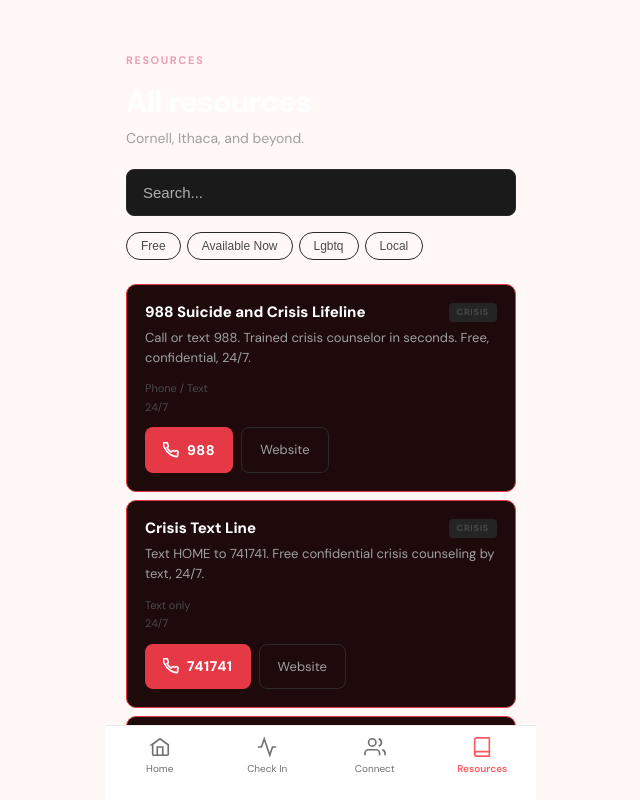
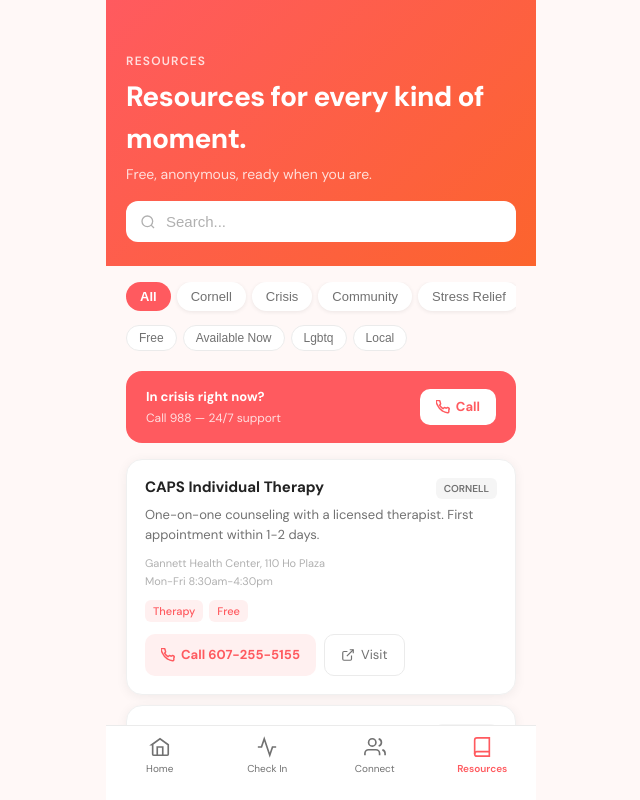
Before and after one commit to parkvince/cornellpulse, a React (Vite) app in the folder frontend/: page /resources in a window 1280 px wide. Shown: the whole page, without its empty margins (319-959 px from the left). Built offline with nearby package versions, Linux system fonts and the light colour scheme; no server answers.

Commit message:
resources page with coral gradient header and clean cards

```diff
--- a/frontend/src/pages/ResourcesPage.tsx
+++ b/frontend/src/pages/ResourcesPage.tsx
@@ -1,16 +1,17 @@
 import { useState } from "react"
 
-const PINK = "#e8a0b4"
+const CORAL = "#FF5A5F"
 const CATS = ["All", "Cornell", "Crisis", "Community", "Stress Relief", "Physical"]
+const QUICK_FILTERS = ["free", "24/7", "lgbtq", "local"]
 
 const resources = [
-  { cat: "Cornell", name: "CAPS Individual Therapy", phone: "607-255-5155", url: "https://health.cornell.edu/services/mental-health-care", desc: "One-on-one counseling with a licensed therapist. Access Appointment within 1-2 days.", loc: "Gannett Health Center, 110 Ho Plaza", hours: "Mon-Fri 8:30am-4:30pm", tags: ["therapy", "free"] },
+  { cat: "Cornell", name: "CAPS Individual Therapy", phone: "607-255-5155", url: "https://health.cornell.edu/services/mental-health-care", desc: "One-on-one counseling with a licensed therapist. First appointment within 1-2 days.", loc: "Gannett Health Center, 110 Ho Plaza", hours: "Mon-Fri 8:30am-4:30pm", tags: ["therapy", "free"] },
   { cat: "Cornell", name: "Let's Talk Drop-In", phone: null, url: "https://health.cornell.edu/services/mental-health-care/lets-talk", desc: "Informal 15-20 min conversations with a CAPS counselor. No appointment needed.", loc: "Various campus locations", hours: "Mon-Fri, check website", tags: ["drop-in", "free"] },
   { cat: "Cornell", name: "EARS Peer Counseling", phone: "607-255-4050", url: "https://ears.cornell.edu", desc: "Confidential peer counseling with trained Cornell students. No judgment.", loc: "305 Willard Straight Hall", hours: "Sun-Thu 9pm-1am", tags: ["peer", "free", "evening"] },
   { cat: "Cornell", name: "Cornell Health 24/7", phone: "607-255-5155", url: "https://health.cornell.edu", desc: "Talk to a health professional any time. Press 2 for mental health support.", loc: "Phone only", hours: "24/7 including holidays", tags: ["24/7", "free"] },
   { cat: "Cornell", name: "CAPS Group Therapy", phone: "607-255-5155", url: "https://health.cornell.edu/services/mental-health-care", desc: "Therapist-led groups for anxiety, grief, identity, relationships, and more.", loc: "Gannett Health Center", hours: "Varies by group", tags: ["group", "free"] },
   { cat: "Cornell", name: "Headspace App", phone: null, url: "https://www.headspace.com/studentplan", desc: "Free meditation and sleep app for all Cornell students.", loc: "Online / Mobile", hours: "Always available", tags: ["app", "free", "meditation"] },
-  { cat: "Cornell", name: "Office of Diversity and Inclusion", phone: "607-255-4857", url: "https://diversity.cornell.edu", desc: "Counseling for students of color, LGBTQ+, first-gen, and international students.", loc: "626 Thurston Ave", hours: "Mon-Fri 8am-5pm", tags: ["identity", "diversity", "free"] },
+  { cat: "Cornell", name: "Office of Diversity and Inclusion", phone: "607-255-4857", url: "https://diversity.cornell.edu", desc: "Counseling for students of color, LGBTQ+, first-gen, and international students.", loc: "626 Thurston Ave", hours: "Mon-Fri 8am-5pm", tags: ["identity", "diversity", "free", "lgbtq"] },
   { cat: "Cornell", name: "LGBT Resource Center", phone: "607-255-6482", url: "https://lgbtq.cornell.edu", desc: "Community, support, and resources for LGBTQ+ students.", loc: "626 Thurston Ave", hours: "Mon-Fri 9am-5pm", tags: ["lgbtq", "free"] },
   { cat: "Cornell", name: "Financial Aid Emergency Fund", phone: "607-255-5145", url: "https://finaid.cornell.edu/emergency-fund", desc: "Emergency grants for unexpected expenses. You do not need to pay them back.", loc: "203 Day Hall", hours: "Mon-Fri 8am-5pm", tags: ["financial", "emergency", "free"] },
   { cat: "Cornell", name: "Basic Needs Support", phone: null, url: "https://basicneeds.cornell.edu", desc: "Food pantry, emergency housing, and basic needs support. No questions asked.", loc: "Multiple locations", hours: "Check website", tags: ["food", "housing", "free"] },
@@ -39,13 +40,6 @@
   { cat: "Physical", name: "Cornell Outdoor Education", phone: "607-255-6415", url: "https://outdoor.cornell.edu", desc: "Outdoor trips, climbing wall, and adventure programs. Free or low cost.", loc: "Bartels Hall", hours: "Mon-Fri 9am-5pm", tags: ["outdoor", "adventure"] },
 ]
 
-const QUICK_FILTERS = ["free", "24/7", "lgbtq", "local"]
-
-export default function ResourcesPage() {
-  const [cat, setCat] = useState("All")
-  const [search, setSearch] = useState("")
-  const [quickFilter, setQuickFilter] = useState("")
-
 function track(resourceId: string, action: string) {
   fetch((import.meta.env.VITE_API_URL || "http://localhost:8000/api/v1") + "/track-click", {
     method: "POST",
@@ -54,50 +48,88 @@
   }).catch(() => {})
 }
 
+export default function ResourcesPage() {
+  const [cat, setCat] = useState("All")
+  const [search, setSearch] = useState("")
+  const [quickFilter, setQuickFilter] = useState("")
+
   const filtered = resources.filter(r =>
     (cat === "All" || r.cat === cat) &&
     (quickFilter === "" || r.tags.includes(quickFilter)) &&
     (search === "" || r.name.toLowerCase().includes(search.toLowerCase()) || r.desc.toLowerCase().includes(search.toLowerCase()) || r.tags.some(t => t.includes(search.toLowerCase())))
   )
 
-  if (cat === "All" && !search) {
-    filtered.sort((a, b) => (a.cat === "Crisis" ? 0 : 1) - (b.cat === "Crisis" ? 0 : 1))
-  }
-
   return (
     <div style={{ paddingBottom: "24px" }}>
-      <div style={{ padding: "52px 20px 0" }}>
-        <p style={{ fontSize: "11px", fontWeight: 700, color: PINK, textTransform: "uppercase", letterSpacing: "0.14em", marginBottom: "10px" }}>Resources</p>
-        <h1 style={{ fontSize: "30px", fontWeight: 800, color: "#fff", letterSpacing: "-0.02em", marginBottom: "4px" }}>All resources</h1>
-        <p style={{ fontSize: "14px", color: "#a0a0a0", marginBottom: "20px" }}>Cornell, Ithaca, and beyond.</p>
-        <input value={search} onChange={e => setSearch(e.target.value)} placeholder="Search..." style={{ width: "100%", padding: "14px 16px", border: "1px solid #2a2a2a", borderRadius: "8px", fontSize: "15px", backgroundColor: "#1a1a1a", color: "#fff", marginBottom: "16px" }} />
-        <div style={{ display: "flex", gap: "6px", overflowX: "auto", paddingBottom: "4px", marginBottom: "20px" }}>
+      <div style={{ background: "linear-gradient(135deg, #FF5A5F 0%, #FC642D 100%)", padding: "52px 20px 24px" }}>
+        <p style={{ fontSize: "12px", fontWeight: 600, color: "rgba(255,255,255,0.8)", textTransform: "uppercase", letterSpacing: "0.1em", marginBottom: "6px" }}>Resources</p>
+        <h1 style={{ fontSize: "28px", fontWeight: 800, color: "#ffffff", letterSpacing: "-0.02em", marginBottom: "4px" }}>Resources for every kind of moment.</h1>
+        <p style={{ fontSize: "14px", color: "rgba(255,255,255,0.8)", marginBottom: "16px" }}>Free, anonymous, ready when you are.</p>
+        <div style={{ position: "relative" }}>
+          <svg style={{ position: "absolute", left: "14px", top: "50%", transform: "translateY(-50%)" }} width="16" height="16" viewBox="0 0 24 24" fill="none" stroke="#b0b0b0" strokeWidth="2"><circle cx="11" cy="11" r="8"/><path d="M21 21l-4.35-4.35"/></svg>
+          <input value={search} onChange={e => setSearch(e.target.value)} placeholder="Search..." style={{ width: "100%", padding: "12px 14px 12px 40px", border: "none", borderRadius: "12px", fontSize: "15px", backgroundColor: "#ffffff", color: "#222222" }} />
+        </div>
+      </div>
+
+      <div style={{ padding: "16px 20px 0" }}>
+        <div style={{ display: "flex", gap: "6px", overflowX: "auto", paddingBottom: "4px", marginBottom: "10px" }}>
+          {CATS.map(c => (
+            <button key={c} onClick={() => setCat(c)} style={{ padding: "7px 14px", border: "none", borderRadius: "20px", backgroundColor: cat === c ? CORAL : "#ffffff", color: cat === c ? "#ffffff" : "#717171", fontSize: "13px", fontWeight: cat === c ? 700 : 400, cursor: "pointer", whiteSpace: "nowrap", flexShrink: 0, boxShadow: cat === c ? "none" : "0 1px 4px rgba(0,0,0,0.08)" }}>
+              {c}
+            </button>
+          ))}
+        </div>
+
+        <div style={{ display: "flex", gap: "6px", overflowX: "auto", paddingBottom: "4px", marginBottom: "16px" }}>
           {QUICK_FILTERS.map(f => (
-            <button key={f} onClick={() => setQuickFilter(f === quickFilter ? "" : f)} style={{ padding: "6px 14px", border: "1px solid " + (quickFilter === f ? PINK : "#2a2a2a"), borderRadius: "20px", backgroundColor: "transparent", color: quickFilter === f ? PINK : "#4a4a4a", fontSize: "12px", fontWeight: quickFilter === f ? 700 : 400, cursor: "pointer", whiteSpace: "nowrap", flexShrink: 0, textTransform: "capitalize" }}>
+            <button key={f} onClick={() => setQuickFilter(f === quickFilter ? "" : f)} style={{ padding: "5px 12px", border: `1.5px solid ${quickFilter === f ? CORAL : "#ebebeb"}`, borderRadius: "20px", backgroundColor: quickFilter === f ? "#FFF0F0" : "#ffffff", color: quickFilter === f ? CORAL : "#717171", fontSize: "12px", fontWeight: quickFilter === f ? 600 : 400, cursor: "pointer", whiteSpace: "nowrap", flexShrink: 0, textTransform: "capitalize" }}>
               {f === "24/7" ? "Available now" : f}
             </button>
           ))}
         </div>
+
+        {cat === "All" && !search && (
+          <div style={{ backgroundColor: CORAL, borderRadius: "16px", padding: "16px 20px", marginBottom: "16px", display: "flex", justifyContent: "space-between", alignItems: "center" }}>
+            <div>
+              <p style={{ fontSize: "13px", fontWeight: 700, color: "#ffffff", marginBottom: "2px" }}>In crisis right now?</p>
+              <p style={{ fontSize: "12px", color: "rgba(255,255,255,0.8)" }}>Call 988 — 24/7 support</p>
             </div>
-      <div style={{ padding: "0 20px" }}>
-        {filtered.length === 0 && <p style={{ fontSize: "15px", color: "#4a4a4a", textAlign: "center", padding: "40px 0" }}>No results.</p>}
+            <a href="tel:988" onClick={() => track("988", "call")} style={{ backgroundColor: "#ffffff", color: CORAL, padding: "8px 16px", borderRadius: "10px", fontSize: "13px", fontWeight: 700, display: "flex", alignItems: "center", gap: "6px" }}>
+              <svg width="14" height="14" viewBox="0 0 24 24" fill="none" stroke={CORAL} strokeWidth="2.5"><path d="M22 16.92v3a2 2 0 01-2.18 2 19.79 19.79 0 01-8.63-3.07A19.5 19.5 0 013.07 9.8a19.79 19.79 0 01-3.07-8.68A2 2 0 012 .92h3a2 2 0 012 1.72 12.84 12.84 0 00.7 2.81 2 2 0 01-.45 2.11L6.09 8.91a16 16 0 006 6l1.27-1.27a2 2 0 012.11-.45 12.84 12.84 0 002.81.7A2 2 0 0122 16.92z"/></svg>
+              Call
+            </a>
+          </div>
+        )}
+
+        {filtered.length === 0 && <p style={{ fontSize: "15px", color: "#b0b0b0", textAlign: "center", padding: "40px 0" }}>No results.</p>}
+
         {filtered.map(r => (
-            <div key={r.name} style={{ borderRadius: "10px", padding: "18px", backgroundColor: r.cat === "Crisis" ? "#1f0a0b" : "#1a1a1a", marginBottom: "8px", border: r.cat === "Crisis" ? "1px solid #e63946" : "none" }}>
+          <div key={r.name} style={{ borderRadius: "16px", padding: "18px", backgroundColor: "#ffffff", marginBottom: "10px", boxShadow: "0 2px 12px rgba(0,0,0,0.06)", border: r.cat === "Crisis" ? `1.5px solid ${CORAL}` : "1px solid #f0f0f0" }}>
             <div style={{ display: "flex", justifyContent: "space-between", alignItems: "flex-start", marginBottom: "6px" }}>
-              <p style={{ fontSize: "15px", fontWeight: 800, color: "#fff", flex: 1, paddingRight: "10px", lineHeight: 1.3 }}>{r.name}</p>
-              <span style={{ fontSize: "9px", fontWeight: 700, color: "#4a4a4a", backgroundColor: "#242424", padding: "3px 8px", borderRadius: "4px", whiteSpace: "nowrap", flexShrink: 0, letterSpacing: "0.08em" }}>{r.cat.toUpperCase()}</span>
+              <p style={{ fontSize: "15px", fontWeight: 700, color: "#222222", flex: 1, paddingRight: "10px", lineHeight: 1.3 }}>{r.name}</p>
+              <span style={{ fontSize: "10px", fontWeight: 600, color: r.cat === "Crisis" ? CORAL : "#717171", backgroundColor: r.cat === "Crisis" ? "#FFF0F0" : "#f5f5f5", padding: "3px 8px", borderRadius: "6px", whiteSpace: "nowrap", flexShrink: 0 }}>{r.cat.toUpperCase()}</span>
             </div>
-            <p style={{ fontSize: "13px", color: "#a0a0a0", lineHeight: 1.55, marginBottom: "12px" }}>{r.desc}</p>
-            {r.loc && <p style={{ fontSize: "11px", color: "#4a4a4a", marginBottom: "2px" }}>{r.loc}</p>}
-            {r.hours && <p style={{ fontSize: "11px", color: "#4a4a4a", marginBottom: "12px" }}>{r.hours}</p>}
+            <p style={{ fontSize: "13px", color: "#717171", lineHeight: 1.55, marginBottom: "10px" }}>{r.desc}</p>
+            {r.loc && <p style={{ fontSize: "11px", color: "#b0b0b0", marginBottom: "2px" }}>{r.loc}</p>}
+            {r.hours && <p style={{ fontSize: "11px", color: "#b0b0b0", marginBottom: "10px" }}>{r.hours}</p>}
+            <div style={{ display: "flex", flexWrap: "wrap", gap: "6px", marginBottom: "12px" }}>
+              {r.tags.slice(0, 3).map(tag => (
+                <span key={tag} style={{ padding: "3px 8px", backgroundColor: "#FFF0F0", color: CORAL, borderRadius: "6px", fontSize: "11px", fontWeight: 500, textTransform: "capitalize" }}>{tag}</span>
+              ))}
+            </div>
             <div style={{ display: "flex", gap: "8px", flexWrap: "wrap" }}>
               {r.phone && (
-                <a href={`tel:${r.phone}`} onClick={() => track(r.name, "call")} style={{ display: "flex", alignItems: "center", gap: "8px", padding: "12px 18px", backgroundColor: r.cat === "Crisis" ? "#e63946" : PINK, color: r.cat === "Crisis" ? "#fff" : "#0f0f0f", borderRadius: "8px", fontSize: "14px", fontWeight: 800, letterSpacing: "0.04em" }}>
-                  <svg width="16" height="16" fill="none" stroke={r.cat === "Crisis" ? "#fff" : "#0f0f0f"} strokeWidth="2.5" viewBox="0 0 24 24"><path d="M22 16.92v3a2 2 0 01-2.18 2 19.79 19.79 0 01-8.63-3.07A19.5 19.5 0 013.07 9.8a19.79 19.79 0 01-3.07-8.68A2 2 0 012 .92h3a2 2 0 012 1.72 12.84 12.84 0 00.7 2.81 2 2 0 01-.45 2.11L6.09 8.91a16 16 0 006 6l1.27-1.27a2 2 0 012.11-.45 12.84 12.84 0 002.81.7A2 2 0 0122 16.92z"/></svg>
-                  {r.phone}
+                <a href={`tel:${r.phone}`} onClick={() => track(r.name, "call")} style={{ display: "flex", alignItems: "center", gap: "6px", padding: "10px 16px", backgroundColor: r.cat === "Crisis" ? CORAL : "#FFF0F0", color: r.cat === "Crisis" ? "#ffffff" : CORAL, borderRadius: "10px", fontSize: "13px", fontWeight: 700 }}>
+                  <svg width="14" height="14" viewBox="0 0 24 24" fill="none" stroke={r.cat === "Crisis" ? "#fff" : CORAL} strokeWidth="2.5"><path d="M22 16.92v3a2 2 0 01-2.18 2 19.79 19.79 0 01-8.63-3.07A19.5 19.5 0 013.07 9.8a19.79 19.79 0 01-3.07-8.68A2 2 0 012 .92h3a2 2 0 012 1.72 12.84 12.84 0 00.7 2.81 2 2 0 01-.45 2.11L6.09 8.91a16 16 0 006 6l1.27-1.27a2 2 0 012.11-.45 12.84 12.84 0 002.81.7A2 2 0 0122 16.92z"/></svg>
+                  Call {r.phone}
                 </a>
               )}
-              {r.url && <a href={r.url} target="_blank" rel="noopener noreferrer" onClick={() => track(r.name, "website")} style={{ padding: "12px 18px", border: "1px solid #2a2a2a", color: "#a0a0a0", borderRadius: "8px", fontSize: "13px" }}>Website</a>}
+              {r.url && (
+                <a href={r.url} target="_blank" rel="noopener noreferrer" onClick={() => track(r.name, "website")} style={{ display: "flex", alignItems: "center", gap: "6px", padding: "10px 16px", border: "1.5px solid #ebebeb", color: "#717171", borderRadius: "10px", fontSize: "13px" }}>
+                  <svg width="14" height="14" viewBox="0 0 24 24" fill="none" stroke="#717171" strokeWidth="2"><path d="M18 13v6a2 2 0 01-2 2H5a2 2 0 01-2-2V8a2 2 0 012-2h6"/><polyline points="15 3 21 3 21 9"/><line x1="10" y1="14" x2="21" y2="3"/></svg>
+                  Visit
+                </a>
+              )}
             </div>
           </div>
         ))}
```
Lines whose indentation alone changed are shown as unchanged.
